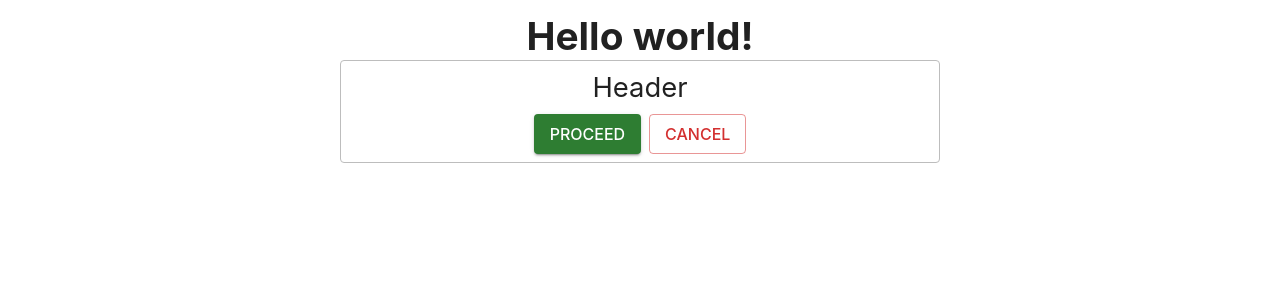
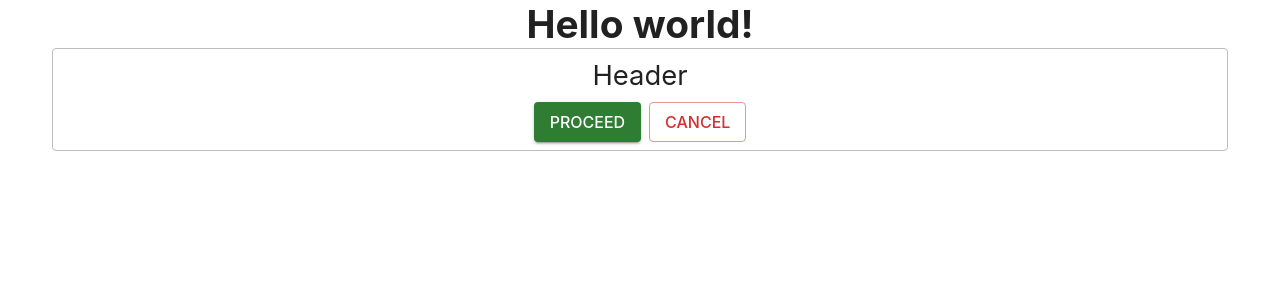
Before and after one commit to marcmarina/react-playground, a React (Vite) app: page / in a window 1280 px wide. Shown: the top 300 px of the page. Built offline with nearby package versions, Linux system fonts and the light colour scheme.

Commit message:
Using container

```diff
--- a/src/App.jsx
+++ b/src/App.jsx
@@ -1,19 +1,17 @@
 import React from "react";
 
-import { Box, Button, Typography, useTheme } from "@mui/material";
+import { Box, Button, Container, Typography, useTheme } from "@mui/material";
 
 function App() {
   const theme = useTheme();
 
   return (
-    <Box p={3}>
+    <Container>
       <Typography variant="h4" fontWeight={"bold"} textAlign={"center"}>
         Hello world!
       </Typography>
 
       <Box
-        maxWidth={"600px"}
-        margin="auto"
         border={`1px solid ${theme.palette.grey[400]}`}
         borderRadius={1}
         p={2}
@@ -37,7 +35,7 @@ function App() {
           </Button>
         </Box>
       </Box>
-    </Box>
+    </Container>
   );
 }
 
```
